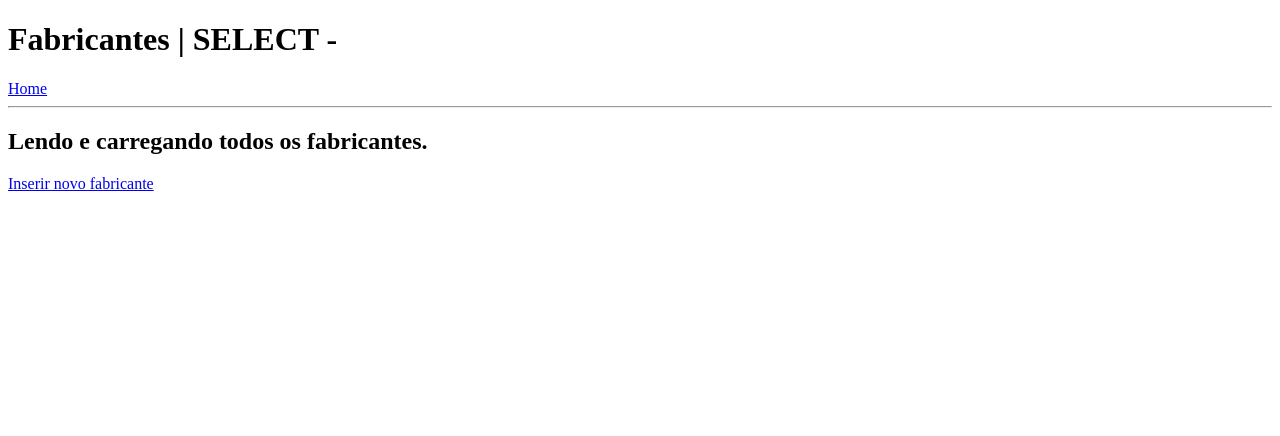
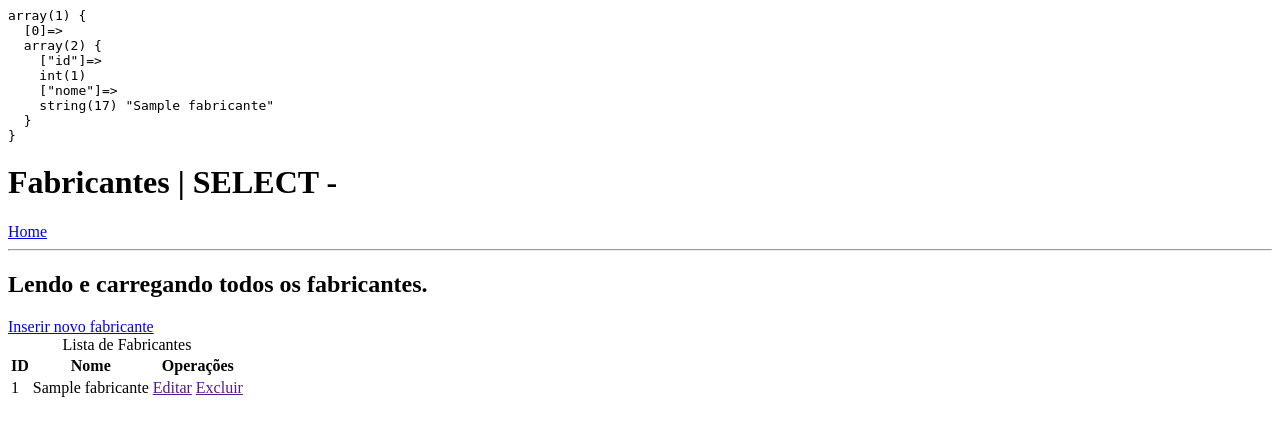
Before and after one commit to VitorGGama/exemplo-crud-php, a PHP site: page /fabricantes/visualizar.php in a window 1280 px wide. Shown: the top 436 px of the page. Run offline with PHP 8.4, Linux system fonts and the light colour scheme; tables that the repository leaves empty or names only in its code hold one stand-in row (values such as "Sample post").

Commit message:
foreach listaDeFabricantes

```diff
--- a/fabricantes/visualizar.php
+++ b/fabricantes/visualizar.php
@@ -1,3 +1,10 @@
+<?php
+/*Importando as funções de manipulação de fabricantes*/
+require_once "../src/funcoes-fabricantes.php";
+/*Guardando o retorno/resultado da função lerFabricantes*/
+$listaDeFabricantes = lerFabricantes($conexao);
+?>
+<pre><?=var_dump($listaDeFabricantes)?></pre>
 <!DOCTYPE html>
 <html lang="pt-br">
 <head>
@@ -13,5 +20,24 @@
 
     <a href="inserir.php">Inserir novo fabricante</a>
 
+
+    <table>
+        <caption>Lista de Fabricantes</caption>
+
+        <tr>
+            <th>ID</th>
+            <th>Nome</th>
+            <th>Operações</th>
+         </tr>
+        <?php foreach($listaDeFabricantes as $fabricante) { ?>
+         <tr>
+            <td> <?=$fabricante["id"] ?></td>
+            <td> <?=$fabricante["nome"] ?></td>
+            <td><a href="">Editar</a>
+                <a href="">Excluir</a></td>
+         </tr>
+ <?php } ?>
+    </table>
+
 </body>
 </html>
--- a/src/funcoes-fabricantes.php
+++ b/src/funcoes-fabricantes.php
@@ -30,6 +30,6 @@ function lerFabricantes( PDO $conexao ){
 
 }
 
-//teste
+/*teste
 $dados = lerFabricantes($conexao);
-var_dump($dados);
+var_dump($dados);*/
```
